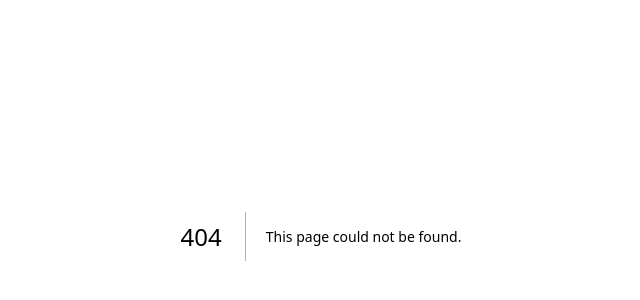
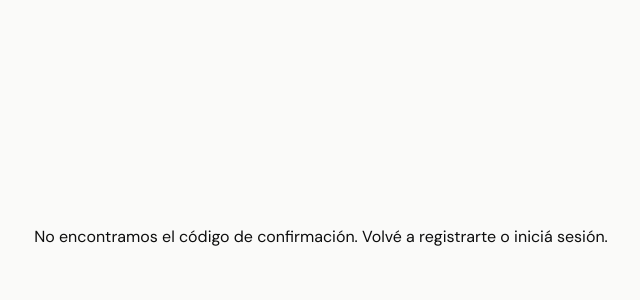
Before and after one commit to 9fwkhmmnr2-dev/balance-ai, a Next.js app: page /auth/callback in a window 1280 px wide. Before the commit this address had no page. Shown: the part 164-464 px from the top of the page, without its empty margins (319-959 px from the left). Built offline with nearby package versions, Linux system fonts and the light colour scheme.

Commit message:
Create page.tsx

```diff
--- /dev/null
+++ b/app/auth/callback/page.tsx
@@ -0,0 +1,47 @@
+
+"use client";
+
+import { useEffect, useState } from "react";
+import { useRouter } from "next/navigation";
+import { supabase } from "../../../../lib/supabase";
+
+export default function AuthCallbackPage() {
+  const router = useRouter();
+  const [message, setMessage] = useState("Confirmando tu cuenta...");
+
+  useEffect(() => {
+    async function confirmAccount() {
+      const code = new URLSearchParams(window.location.search).get("code");
+
+      if (!code) {
+        setMessage("No encontramos el código de confirmación. Volvé a registrarte o iniciá sesión.");
+        return;
+      }
+
+      const { error } = await supabase.auth.exchangeCodeForSession(code);
+
+      if (error) {
+        setMessage("No pudimos confirmar tu cuenta. El enlace puede haber vencido.");
+        return;
+      }
+
+      router.replace("/");
+      router.refresh();
+    }
+
+    confirmAccount();
+  }, [router]);
+
+  return (
+    <main style={{
+      minHeight: "100vh",
+      display: "grid",
+      placeItems: "center",
+      background: "#FAFAF9",
+      padding: 24,
+      color: "#0D0D0D"
+    }}>
+      <p>{message}</p>
+    </main>
+  );
+}
```
